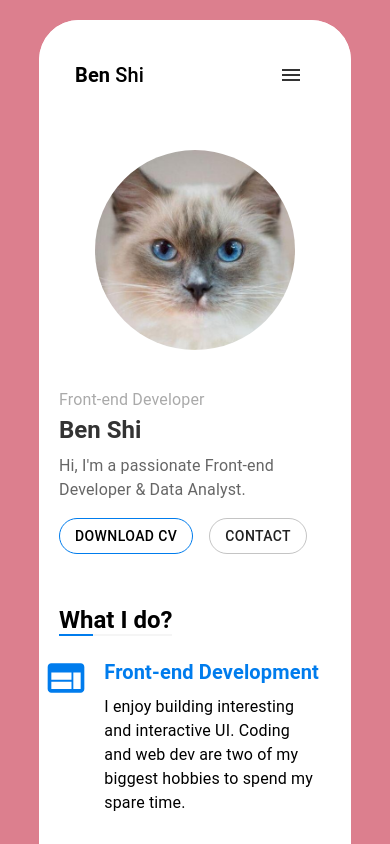
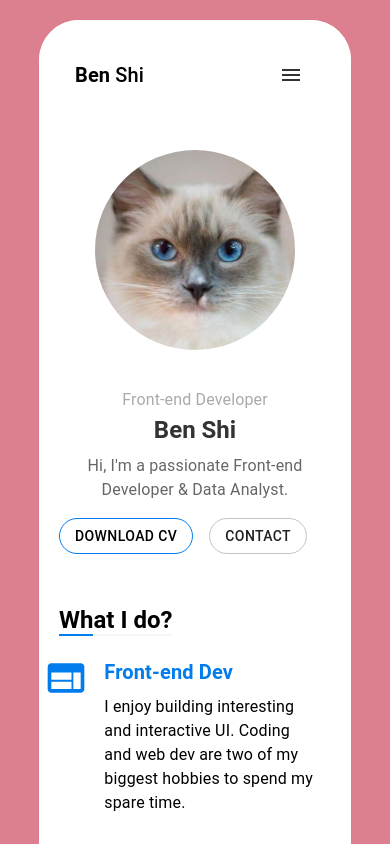
Before and after one commit to bennyoppa/porfolio, a React (Create React App) app: page / in a window 390 px wide. Shown: the top 844 px of the page. Built offline with nearby package versions, Linux system fonts and the light colour scheme.

Commit message:
updated text

```diff
--- a/src/constants/data.ts
+++ b/src/constants/data.ts
@@ -63,7 +63,7 @@ const data: IData = {
         whatIDoTitle: "What I do?",
         cards: [
           {
-            title: "Front-end Development",
+            title: "Front-end Dev",
             content:
               "I enjoy building interesting and interactive UI. Coding and web dev are two of my biggest hobbies to spend my spare time.",
             iconType: "web",
@@ -123,7 +123,7 @@ const data: IData = {
           },
           {
             title: "Gelato",
-            desc: "Mango flavour",
+            desc: "Mango Flavour",
             label: "heart",
           },
           {
@@ -133,7 +133,7 @@ const data: IData = {
           },
           {
             title: "Coffee",
-            desc: "3 per day",
+            desc: "3 / Day",
             label: "coffee",
           },
         ],
--- a/src/pages/About/About.tsx
+++ b/src/pages/About/About.tsx
@@ -23,6 +23,24 @@ const useStyles = makeStyles((theme: Theme) =>
       margin: "auto",
       "& > *": {
         margin: theme.spacing(1),
+      },
+    },
+    title: {
+      color: "#aaaaaa",
+      [theme.breakpoints.down("sm")]: {
+        textAlign: "center",
+      },
+    },
+    name: {
+      color: "#333333",
+      [theme.breakpoints.down("sm")]: {
+        textAlign: "center",
+      },
+    },
+    bio: {
+      color: "#666666",
+      [theme.breakpoints.down("sm")]: {
+        textAlign: "center",
       },
     },
     cvButton: {
@@ -109,19 +127,19 @@ const About = (props: any) => {
             className="about-me-section__content"
             style={{ marginTop: 20 }}
           >
-            <Typography variant="subtitle1" style={{ color: "#aaaaaa" }}>
+            <Typography variant="subtitle1" className={classes.title}>
               {title}
             </Typography>
             <Typography
               variant="h5"
-              style={{ color: "#333333" }}
+              className={classes.name}
               gutterBottom={true}
             >
               <b>{name}</b>
             </Typography>
             <Typography
               variant="body1"
-              style={{ color: "#666666" }}
+              className={classes.bio}
               paragraph={true}
             >
               {bio}
```
